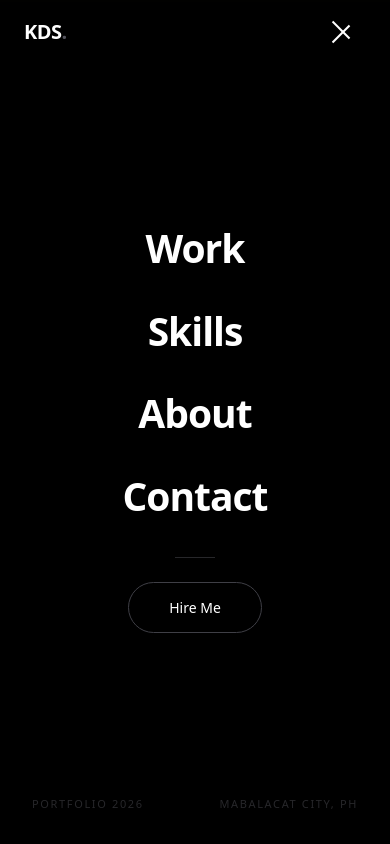
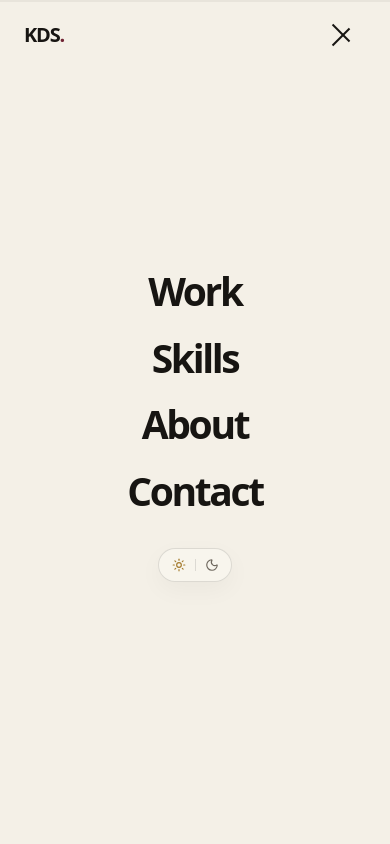
Before and after one commit to Kay-c1/newport, a Next.js app: page / in a window 390 px wide. Both pictures are taken after a click on the button "Toggle menu". Shown: the top 844 px of the page. Built offline with nearby package versions, Linux system fonts and the light colour scheme.

Commit message:
feat: add theme toggle and editorial navigation

```diff
--- a/components/Navbar.tsx
+++ b/components/Navbar.tsx
@@ -1,6 +1,7 @@
 "use client"
 
 import { useState, useEffect } from "react"
+import ThemeToggle from "./ThemeToggle"
 
 const links = [
   { label: "Work", href: "#projects" },
@@ -15,322 +16,47 @@ export default function Navbar() {
 
   useEffect(() => {
     const handleScroll = () => setScrolled(window.scrollY > 20)
-    window.addEventListener("scroll", handleScroll)
+    window.addEventListener("scroll", handleScroll, { passive: true })
     return () => window.removeEventListener("scroll", handleScroll)
   }, [])
 
-  // Lock body scroll when mobile menu is open
   useEffect(() => {
-    if (open) {
-      document.body.style.overflow = "hidden"
-    } else {
-      document.body.style.overflow = ""
-    }
-    return () => {
-      document.body.style.overflow = ""
-    }
+    document.body.style.overflow = open ? "hidden" : ""
+    return () => { document.body.style.overflow = "" }
   }, [open])
 
   return (
     <>
-      {/* Main Nav Bar */}
-      <nav
-        style={{
-          position: "fixed",
-          top: 0,
-          left: 0,
-          right: 0,
-          zIndex: 50,
-          backgroundColor: scrolled || open
-            ? "rgba(0,0,0,0.98)"
-            : "transparent",
-          borderBottom: scrolled && !open
-            ? "1px solid #27272a"
-            : "none",
-          backdropFilter: scrolled ? "blur(10px)" : "none",
-          transition: "all 0.3s ease",
-        }}
-      >
-        <div
-          style={{
-            maxWidth: "1200px",
-            margin: "0 auto",
-            padding: "0 24px",
-            display: "flex",
-            alignItems: "center",
-            justifyContent: "space-between",
-            height: "64px",
-          }}
-        >
-          {/* Logo */}
-          <a
-            href="/"
-            style={{
-              color: "white",
-              fontWeight: 800,
-              fontSize: "20px",
-              textDecoration: "none",
-              letterSpacing: "-0.5px",
-              zIndex: 60,
-              flexShrink: 0,
-            }}
-          >
-            KDS<span style={{ color: "#52525b" }}>.</span>
-          </a>
-
-          {/* Desktop Links — hidden on mobile */}
-          <div
-            style={{
-              display: "flex",
-              alignItems: "center",
-              gap: "40px",
-            }}
-            className="desktop-nav"
-          >
-            {links.map((link) => (
-              <a
-                key={link.label}
-                href={link.href}
-                style={{
-                  color: "#a1a1aa",
-                  textDecoration: "none",
-                  fontSize: "14px",
-                  letterSpacing: "0.05em",
-                  transition: "color 0.2s",
-                }}
-                onMouseEnter={(e) =>
-                  (e.currentTarget.style.color = "white")
-                }
-                onMouseLeave={(e) =>
-                  (e.currentTarget.style.color = "#a1a1aa")
-                }
-              >
-                {link.label}
-              </a>
+      <nav style={{position:"fixed",top:0,left:0,right:0,zIndex:50,background:scrolled||open?"color-mix(in srgb, var(--bg) 82%, transparent)":"transparent",borderBottom:scrolled&&!open?"1px solid var(--border)":"none",backdropFilter:scrolled?"blur(18px)":"none",transition:"all .3s ease"}}>
+        <div style={{maxWidth:"1280px",margin:"0 auto",padding:"0 24px",display:"flex",alignItems:"center",justifyContent:"space-between",height:"70px"}}>
+          <a href="/" style={{color:"var(--text)",fontWeight:900,fontSize:"20px",textDecoration:"none",letterSpacing:"-.06em",zIndex:60}}>KDS<span style={{color:"var(--maroon)"}}>.</span></a>
+          <div className="desktop-nav" style={{display:"flex",alignItems:"center",gap:"28px"}}>
+            {links.map(link => (
+              <a key={link.label} href={link.href} style={{color:"var(--muted)",textDecoration:"none",fontSize:"12px",textTransform:"uppercase",letterSpacing:".14em",transition:"color .2s"}}
+                onMouseEnter={e => e.currentTarget.style.color="var(--text)"}
+                onMouseLeave={e => e.currentTarget.style.color="var(--muted)"}
+              >{link.label}</a>
             ))}
+            <ThemeToggle />
+            <a href="mailto:delossantoskristian5@gmail.com" className="magnetic" style={{color:"#fff",background:"var(--maroon)",padding:"9px 17px",borderRadius:"999px",fontSize:"12px",textDecoration:"none",fontWeight:700}}>Hire Me</a>
           </div>
-
-          {/* Desktop Hire Me — hidden on mobile */}
-          <a
-            href="mailto:delossantoskristian5@gmail.com"
-            className="desktop-nav"
-            style={{
-              color: "white",
-              border: "1px solid #3f3f46",
-              padding: "8px 20px",
-              borderRadius: "999px",
-              fontSize: "13px",
-              textDecoration: "none",
-              transition: "all 0.2s",
-              flexShrink: 0,
-            }}
-            onMouseEnter={(e) => {
-              e.currentTarget.style.backgroundColor = "white"
-              e.currentTarget.style.color = "black"
-              e.currentTarget.style.borderColor = "white"
-            }}
-            onMouseLeave={(e) => {
-              e.currentTarget.style.backgroundColor = "transparent"
-              e.currentTarget.style.color = "white"
-              e.currentTarget.style.borderColor = "#3f3f46"
-            }}
-          >
-            Hire Me
-          </a>
-
-          {/* Hamburger — only on mobile */}
-          <button
-            onClick={() => setOpen(!open)}
-            className="mobile-nav"
-            style={{
-              background: "none",
-              border: "none",
-              cursor: "pointer",
-              padding: "8px",
-              display: "flex",
-              flexDirection: "column",
-              gap: "5px",
-              zIndex: 60,
-              flexShrink: 0,
-            }}
-            aria-label="Toggle menu"
-          >
-            <span
-              style={{
-                display: "block",
-                width: "24px",
-                height: "2px",
-                backgroundColor: "white",
-                transition: "all 0.3s ease",
-                transform: open
-                  ? "rotate(45deg) translateY(7px)"
-                  : "none",
-              }}
-            />
-            <span
-              style={{
-                display: "block",
-                width: "24px",
-                height: "2px",
-                backgroundColor: "white",
-                transition: "all 0.3s ease",
-                opacity: open ? 0 : 1,
-              }}
-            />
-            <span
-              style={{
-                display: "block",
-                width: "24px",
-                height: "2px",
-                backgroundColor: "white",
-                transition: "all 0.3s ease",
-                transform: open
-                  ? "rotate(-45deg) translateY(-7px)"
-                  : "none",
-              }}
-            />
+          <button onClick={() => setOpen(!open)} className="mobile-nav" aria-label="Toggle menu" style={{background:"none",border:"none",cursor:"pointer",padding:"8px",display:"none",flexDirection:"column",gap:"5px",zIndex:60}}>
+            <span style={{display:"block",width:"24px",height:"2px",background:"var(--text)",transform:open?"rotate(45deg) translateY(7px)":"none",transition:"all .3s"}} />
+            <span style={{display:"block",width:"24px",height:"2px",background:"var(--text)",opacity:open?0:1,transition:"all .3s"}} />
+            <span style={{display:"block",width:"24px",height:"2px",background:"var(--text)",transform:open?"rotate(-45deg) translateY(-7px)":"none",transition:"all .3s"}} />
           </button>
         </div>
       </nav>
-
-      {/* Mobile Full Screen Menu */}
-      <div
-        style={{
-          position: "fixed",
-          top: 0,
-          left: 0,
-          right: 0,
-          bottom: 0,
-          zIndex: 40,
-          backgroundColor: "#000000",
-          display: "flex",
-          flexDirection: "column",
-          alignItems: "center",
-          justifyContent: "center",
-          gap: "8px",
-          transition: "all 0.4s ease",
-          opacity: open ? 1 : 0,
-          pointerEvents: open ? "auto" : "none",
-          transform: open ? "translateY(0)" : "translateY(-10px)",
-        }}
-      >
-        {/* Mobile Nav Links */}
-        {links.map((link, i) => (
-          <a
-            key={link.label}
-            href={link.href}
-            onClick={() => setOpen(false)}
-            style={{
-              color: "white",
-              fontSize: "clamp(32px, 10vw, 56px)",
-              fontWeight: 800,
-              textDecoration: "none",
-              letterSpacing: "-1px",
-              padding: "8px 24px",
-              transition: "all 0.2s",
-              opacity: open ? 1 : 0,
-              transform: open ? "translateY(0)" : "translateY(20px)",
-              transitionDelay: open ? `${i * 0.05}s` : "0s",
-            }}
-            onMouseEnter={(e) =>
-              (e.currentTarget.style.color = "#71717a")
-            }
-            onMouseLeave={(e) =>
-              (e.currentTarget.style.color = "white")
-            }
-          >
-            {link.label}
-          </a>
+      <div style={{position:"fixed",inset:0,zIndex:40,background:"var(--bg)",display:"flex",flexDirection:"column",alignItems:"center",justifyContent:"center",gap:"8px",opacity:open?1:0,pointerEvents:open?"auto":"none",transform:open?"translateY(0)":"translateY(-10px)",transition:"all .4s ease"}}>
+        {links.map((link,i) => (
+          <a key={link.label} href={link.href} onClick={() => setOpen(false)} style={{color:"var(--text)",fontSize:"clamp(34px,10vw,58px)",fontWeight:900,textDecoration:"none",letterSpacing:"-.06em",opacity:open?1:0,transform:open?"translateY(0)":"translateY(20px)",transition:"all .35s ease",transitionDelay:open?(i*0.05)+"s":"0s"}}>{link.label}</a>
         ))}
-
-        {/* Divider */}
-        <div
-          style={{
-            width: "40px",
-            height: "1px",
-            backgroundColor: "#27272a",
-            margin: "16px 0",
-          }}
-        />
-
-        {/* Mobile Hire Me Button */}
-        <a
-          href="mailto:delossantoskristian5@gmail.com"
-          onClick={() => setOpen(false)}
-          style={{
-            color: "white",
-            border: "1px solid #3f3f46",
-            padding: "14px 40px",
-            borderRadius: "999px",
-            fontSize: "14px",
-            textDecoration: "none",
-            transition: "all 0.2s",
-            opacity: open ? 1 : 0,
-            transitionDelay: open ? "0.25s" : "0s",
-          }}
-          onMouseEnter={(e) => {
-            e.currentTarget.style.backgroundColor = "white"
-            e.currentTarget.style.color = "black"
-          }}
-          onMouseLeave={(e) => {
-            e.currentTarget.style.backgroundColor = "transparent"
-            e.currentTarget.style.color = "white"
-          }}
-        >
-          Hire Me
-        </a>
-
-        {/* Bottom Info */}
-        <div
-          style={{
-            position: "absolute",
-            bottom: "32px",
-            left: "0",
-            right: "0",
-            display: "flex",
-            justifyContent: "space-between",
-            padding: "0 32px",
-          }}
-        >
-          <span
-            style={{
-              color: "#27272a",
-              fontSize: "11px",
-              letterSpacing: "0.15em",
-              textTransform: "uppercase",
-            }}
-          >
-            Portfolio 2026
-          </span>
-          <span
-            style={{
-              color: "#27272a",
-              fontSize: "11px",
-              letterSpacing: "0.15em",
-              textTransform: "uppercase",
-            }}
-          >
-            Mabalacat City, PH
-          </span>
-        </div>
+        <div style={{marginTop:"20px"}}><ThemeToggle /></div>
       </div>
-
-      {/* CSS for show/hide desktop vs mobile */}
       <style>{`
-        .desktop-nav {
-          display: flex !important;
-        }
-        .mobile-nav {
-          display: none !important;
-        }
-
-        @media (max-width: 768px) {
-          .desktop-nav {
-            display: none !important;
-          }
-          .mobile-nav {
-            display: flex !important;
-          }
+        @media (max-width:768px) {
+          .desktop-nav { display:none !important; }
+          .mobile-nav { display:flex !important; }
         }
       `}</style>
     </>
```
